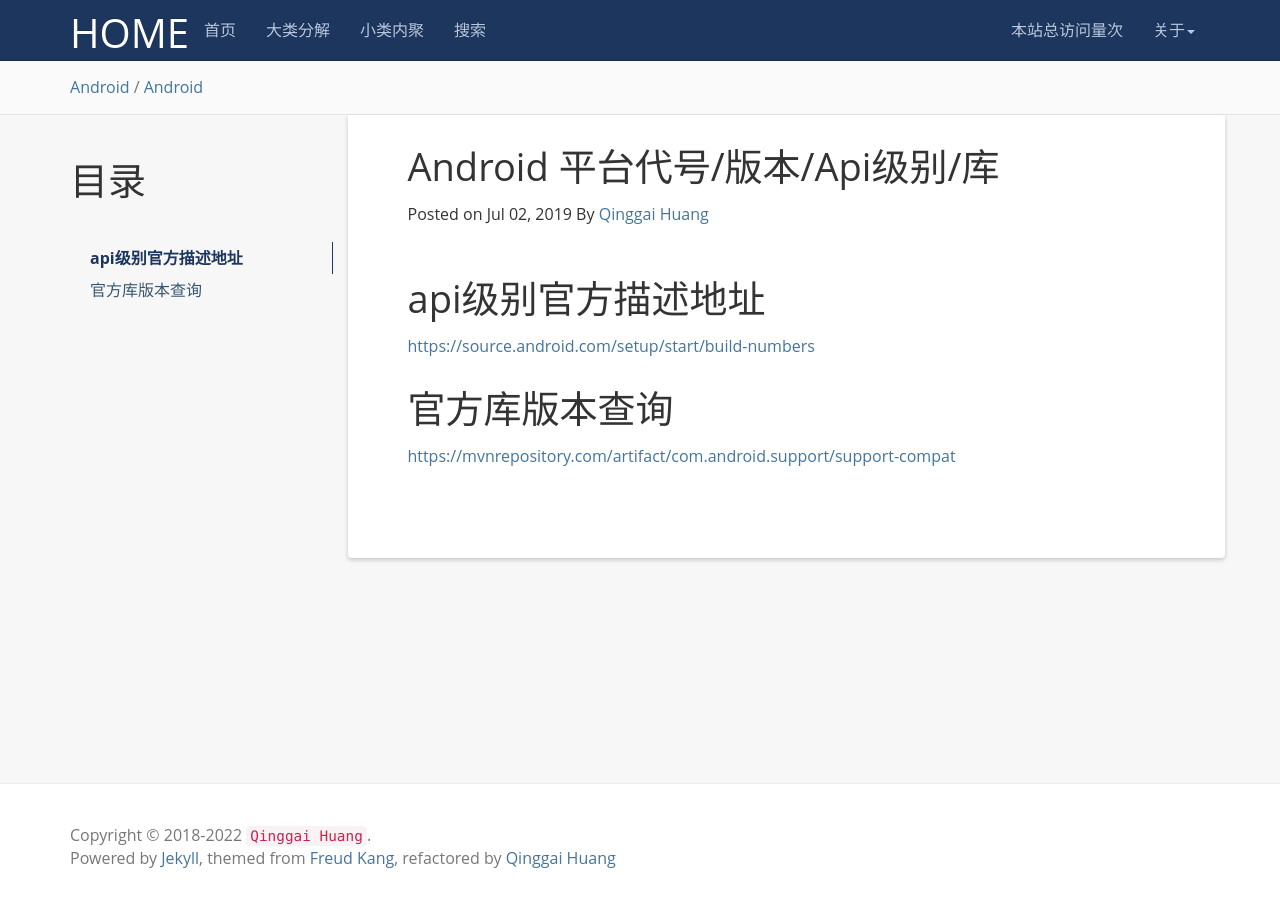
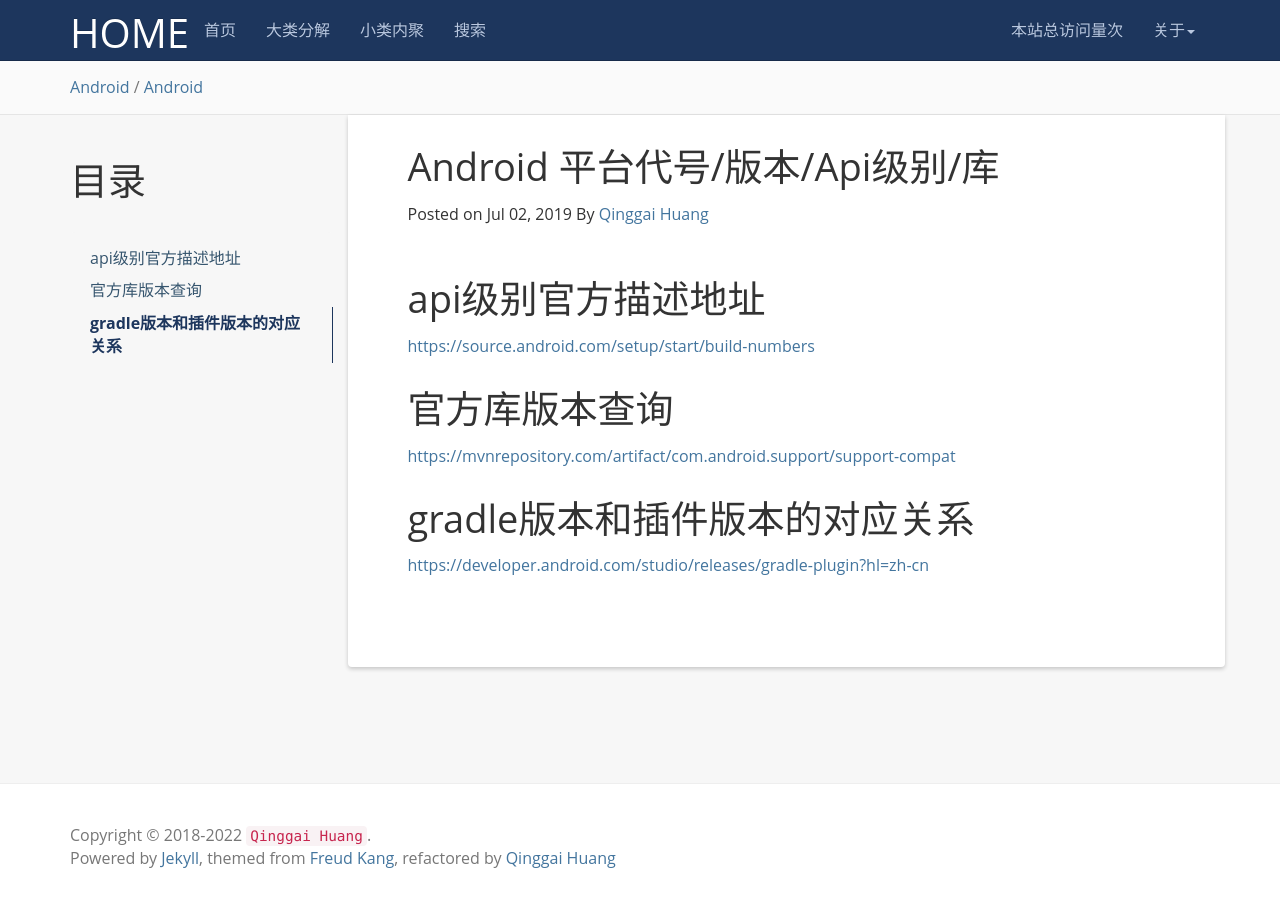
Before and after one commit to hqglichao/hqglichao.github.io, a Jekyll site: the page built from _posts/2019-7-2-Android-Api-Level-Version.md, in a window 1280 px wide. Built offline with Jekyll 4.4.1, drawn with Linux system fonts in a browser that asks for light colours; nearby versions of some CDN libraries; comment, search, counter and statistics services are not loaded.

Commit message:
更新api level
Signed-off-by: hqglichao <huangqinggai@126.com>

```diff
--- a/_posts/2019-7-2-Android-Api-Level-Version.md
+++ b/_posts/2019-7-2-Android-Api-Level-Version.md
@@ -17,3 +17,7 @@ api级别官方描述地址
 官方库版本查询
 =======================================
 [https://mvnrepository.com/artifact/com.android.support/support-compat](https://mvnrepository.com/artifact/com.android.support/support-compat)
+
+gradle版本和插件版本的对应关系
+=======================================
+[https://developer.android.com/studio/releases/gradle-plugin?hl=zh-cn](https://developer.android.com/studio/releases/gradle-plugin?hl=zh-cn)
```
